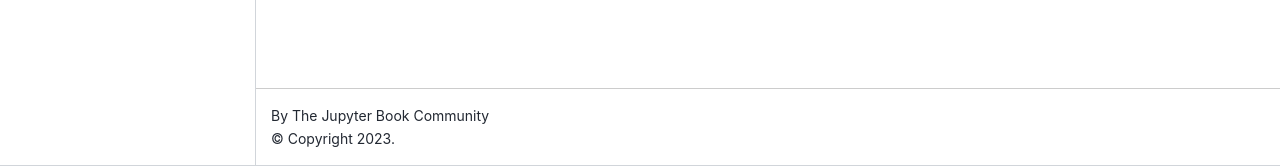
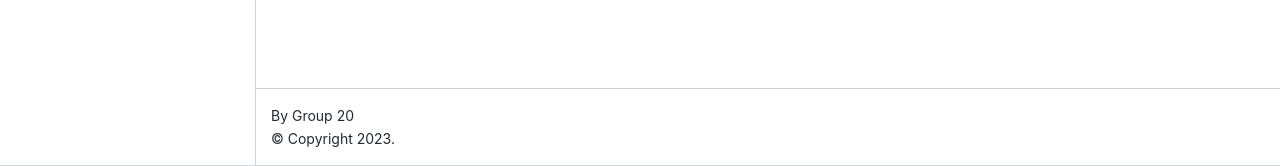
Before and after one commit to UCB-stat-159-s23/hw04-Group20, a Jupyter Book: the page built from contribution_statement.md, in a window 1280 px wide. Shown: the part 734-900 px from the top of the page. Built offline with Jupyter Book 1.0.4 settings and Sphinx 7.4.7 and the Sphinx Book theme 1.1.4, drawn with Linux system fonts in a browser that asks for light colours; pages that are not in the unit, such as notebooks, are missing from menus.

Commit message:
Update _config.yml

```diff
--- a/_config.yml
+++ b/_config.yml
@@ -1,14 +1,14 @@
 # Book settings
 # Learn more at https://jupyterbook.org/customize/config.html
 
-title: Group20-HW4 Ligo notebook
-author: The Jupyter Book Community
+title: Group20-HW4
+author: Group 20
 logo: logo.png
 
 # Force re-execution of notebooks on each build.
 # See https://jupyterbook.org/content/execute.html
 execute:
-  execute_notebooks: force
+  execute_notebooks: off
 
 # Define the name of the latex output file for PDF builds
 latex:
```
